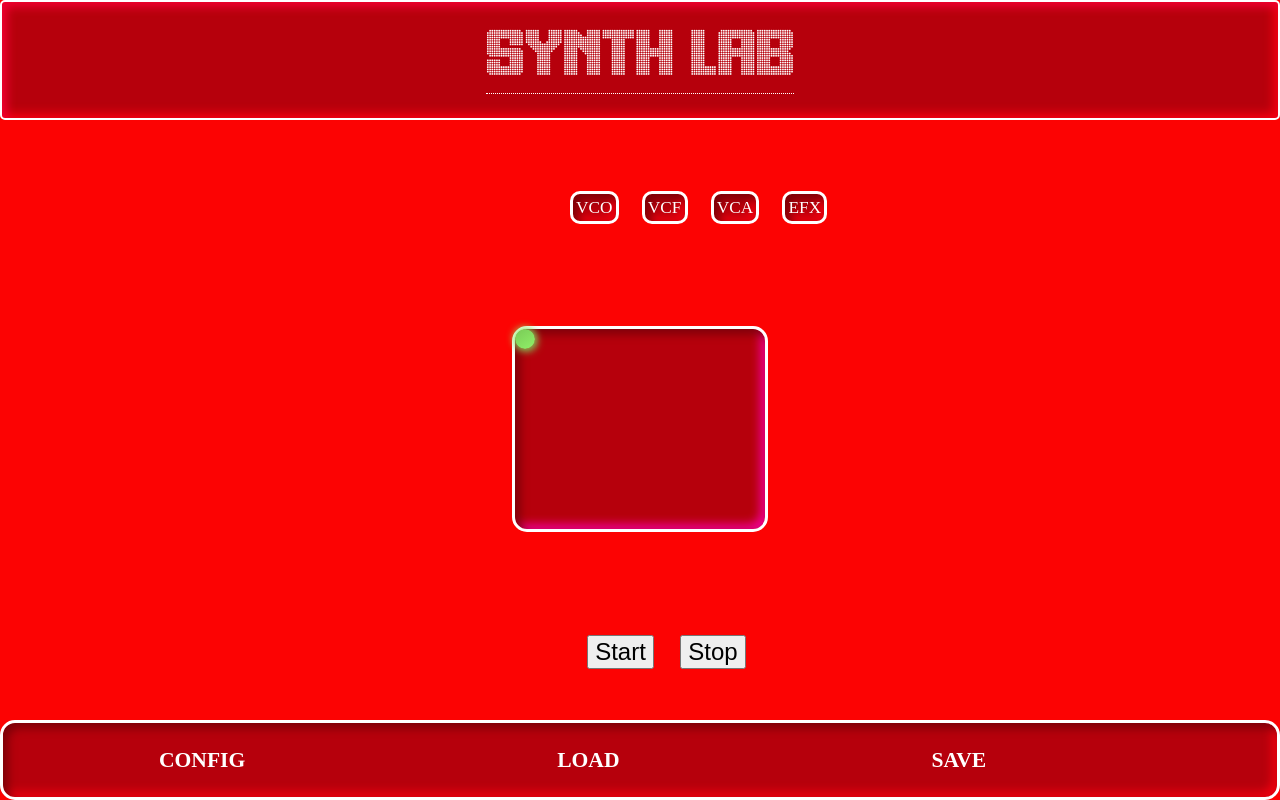
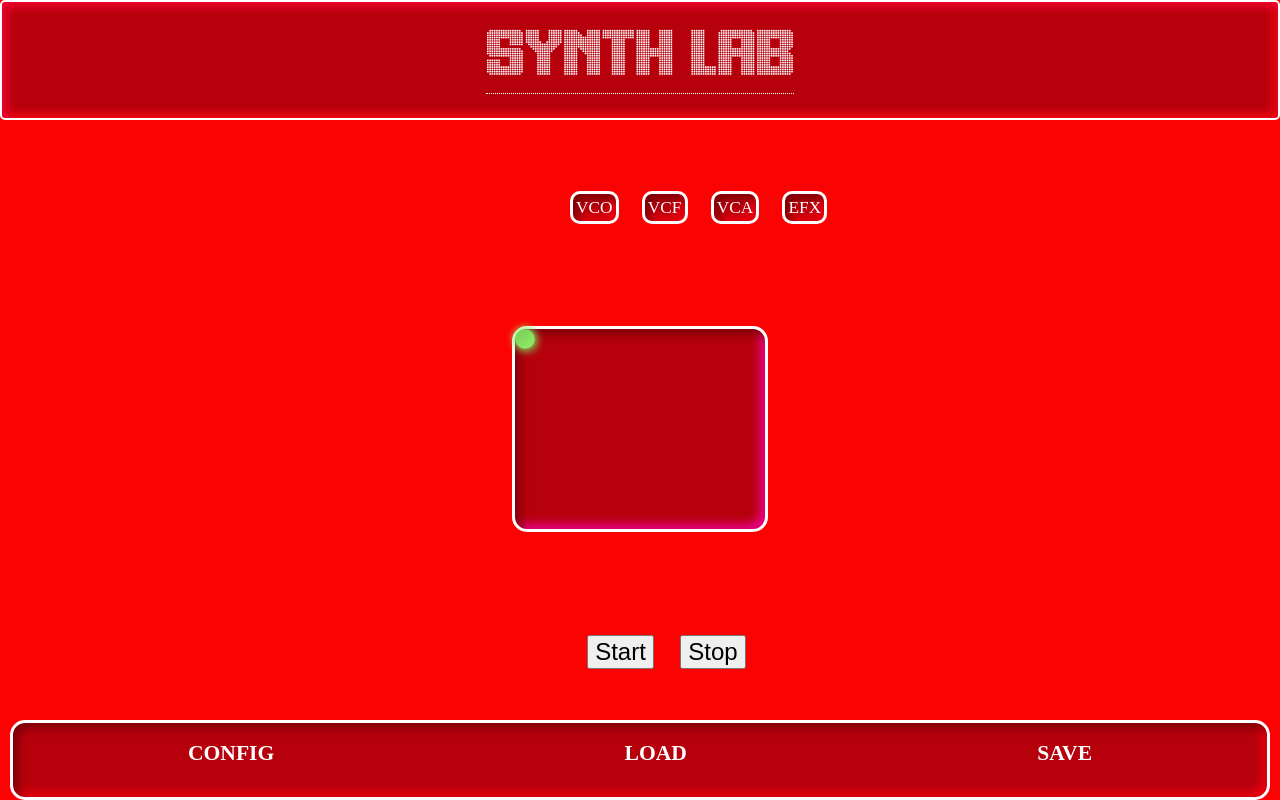
Before and after one commit to PhilippAubert/capstone-digitalSynth, a React (Create React App) app in the folder digitalsynth/: page / in a window 1280 px wide. Built offline with nearby package versions, Linux system fonts and the light colour scheme.

Commit message:
Footer-Css change. Not a component-thing in the true sense but it was necessary

```diff
--- a/digitalsynth/src/App.js
+++ b/digitalsynth/src/App.js
@@ -12,18 +12,15 @@ import {
 } from "react-router-dom";
 
 export default function App() {
-  const [osc1Frequency, setOsc1Frequency] = useState(110);
+  const [osc1Frequency, setOsc1Frequency] = useState(110); // <========= BEI LOAD _ HIER EIN NEUER USE_STATE !
   const [osc2Frequency, setOsc2Frequency] = useState(110);
 
   const [filterFrequency, setFilterFrequency] = useState(1500);
-
   const [resonance, setResonance] = useState(0);
 
   const [ampEnvelope, setAmpEnvelope] = useState({
     attack: 0.1,
     decay: 100,
-    sustain: 1.0,
-    release: 0.8,
   });
 
   const [reverbDuration, setReverbDuration] = useState(0.1);
@@ -34,7 +31,6 @@ export default function App() {
   const filterRef = useRef(null);
   const resonanceRef = useRef(null);
   const ampEnvRef = useRef(null);
-
   const revRef = useRef(null);
   const phaserRef = useRef(null);
 
@@ -96,6 +92,7 @@ export default function App() {
     resonanceRef.current.connect(revRef.current);
     revRef.current.connect(phaserRef.current);
     phaserRef.current.connect(Tone.getDestination());
+    Tone.getDestination().volume.value = 30;
   }
 
   function onClickStop() {
@@ -108,7 +105,7 @@ export default function App() {
   }
 
   function handleOsc2FrequencyChange(event) {
-    setOsc2Frequency(Number(event.target.value));
+    setOsc2Frequency(Number(event.target.value)); // <=
   }
 
   function handleFilterCutoffChange(event) {
@@ -247,7 +244,7 @@ export default function App() {
                   type="range"
                   min="0"
                   max="440"
-                  value={osc1Frequency}
+                  value={osc1Frequency} // to local storage 1
                   onChange={handleOsc1FrequencyChange}
                   className="Value"
                 />
@@ -331,7 +328,7 @@ export default function App() {
                 </div>
 
                 <input
-                  value={osc2Frequency}
+                  value={osc2Frequency} // to local storage 2
                   onChange={handleOsc2FrequencyChange}
                   type="range"
                   min="0"
@@ -349,7 +346,7 @@ export default function App() {
                 </div>
                 <h2> Cutoff </h2>
                 <input
-                  value={filterFrequency.frequency}
+                  value={filterFrequency.frequency} // to local storage 3
                   onChange={handleFilterCutoffChange}
                   type="range"
                   min="0"
@@ -358,7 +355,7 @@ export default function App() {
                 />
                 <h2> Resonance </h2>
                 <input
-                  value={filterFrequency.Q}
+                  value={filterFrequency.Q} // to local storage 4
                   onChange={handleFilterResonanceChange}
                   type="range"
                   min="0"
@@ -376,7 +373,7 @@ export default function App() {
                 </div>{" "}
                 <h2> Attack </h2>
                 <input
-                  value={ampEnvelope.decay}
+                  value={ampEnvelope.decay} // to local storage 5
                   onChange={handleAttackChange}
                   type="range"
                   min="0.1"
@@ -396,7 +393,7 @@ export default function App() {
                 </div>{" "}
                 <h2> Reverb </h2>
                 <input
-                  value={reverbDuration}
+                  value={reverbDuration} // to local storage 6
                   onChange={handleReverbChange}
                   type="range"
                   min="0.1"
@@ -406,11 +403,11 @@ export default function App() {
                 />
                 <h2> Phaser </h2>
                 <input
-                  value={phaserDuration}
+                  value={phaserDuration} // to local storage 7
                   onChange={handlePhaserChange}
                   type="range"
                   min="0"
-                  max="100"
+                  max="10"
                   step="0.1"
                   className="Value"
                 />
@@ -430,9 +427,7 @@ export default function App() {
             </button>
           </div>
         </main>
-        <footer className="App-Footer">
-          <Footer />
-        </footer>
+        <Footer />
       </div>
     </Router>
   );
--- a/digitalsynth/src/components/css/Footer.css
+++ b/digitalsynth/src/components/css/Footer.css
@@ -1,10 +1,18 @@
+.Footer {
+  grid-row: 3/4;
+  width: 98vw;
+  margin: 0 auto;
+  border: 3px solid white;
+  border-radius: 15px;
+  background: #b6000c;
+  box-shadow: inset 5px 5px 10px #7c0008, inset -5px -5px 10px #f00010;
+}
+
 .FooterNav {
-  width: 89vw;
   display: flex;
   flex-direction: row;
   justify-content: space-around;
   align-items: center;
-  margin: 0 auto;
   font-family: "Toxigenesis";
   font-size: 1.8vh;
   color: white;
```
